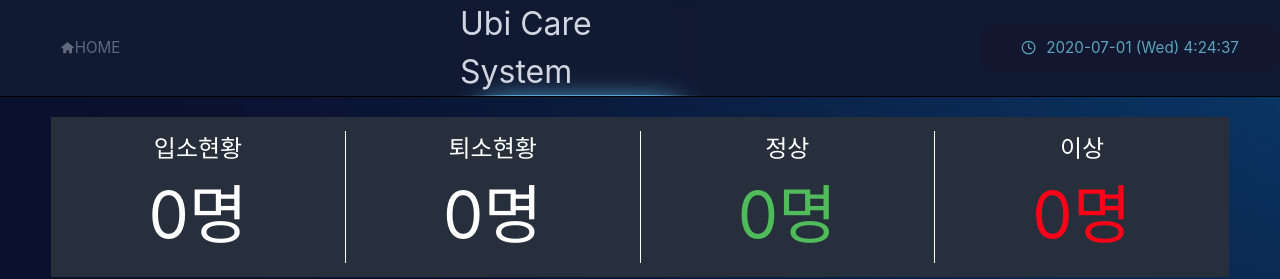
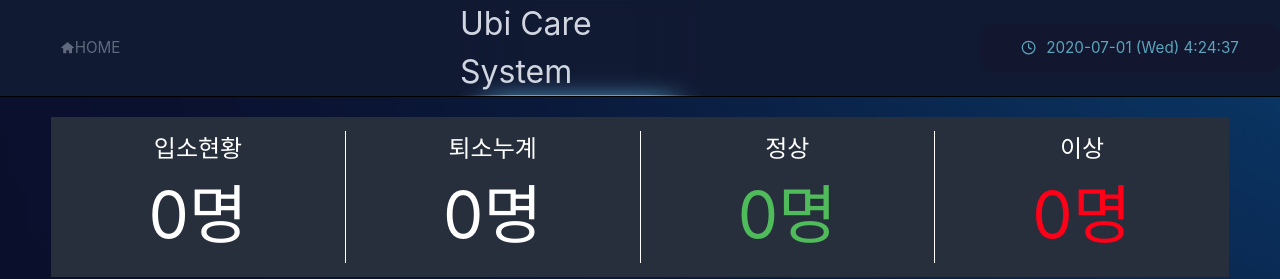
Before and after one commit to icoul/ubicare, a React (Create React App) app in the folder frontend/: page / in a window 1280 px wide. Shown: the top 279 px of the page. Built offline with nearby package versions, Linux system fonts and the light colour scheme; no server answers.

Commit message:
change main title text

```diff
--- a/frontend/src/components/main/mainInfo/MainInfo.js
+++ b/frontend/src/components/main/mainInfo/MainInfo.js
@@ -60,7 +60,7 @@ const MainInfo = ( props ) => {
             <div>{ userData.length }명</div>
           </div>
           <div>
-            <div>퇴소현황</div>
+            <div>퇴소누계</div>
             <div>{ allUserData.length - userData.length }명</div>
           </div>
           <div>
```
